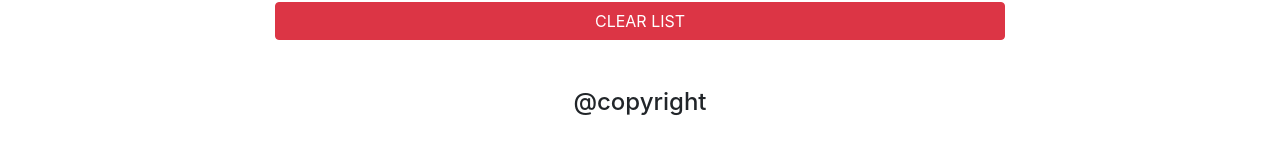
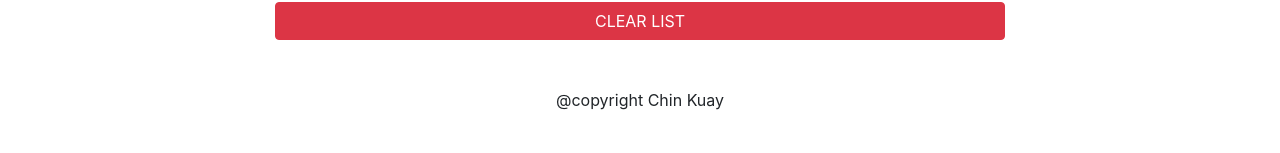
Before and after one commit to kuayc/react-try, a React (Create React App) app: page / in a window 1280 px wide. Shown: the part 439-592 px from the top of the page. Built offline with nearby package versions, Linux system fonts and the light colour scheme.

Commit message:
added copyright footer

```diff
--- a/src/components/functionalComponent.js
+++ b/src/components/functionalComponent.js
@@ -3,7 +3,7 @@ import React from "react";
 function FunctionalComponent() {
   return (
     <div>
-      <h4>@copyright</h4>
+      <p>@copyright Chin Kuay</p>
     </div>
   );
 }
--- a/src/index.css
+++ b/src/index.css
@@ -9,6 +9,6 @@ code {
   font-family: source-code-pro, Menlo, Monaco, Consolas, "Courier New",
     monospace;
 }
-h4 {
+p {
   text-align: center;
 }
```
